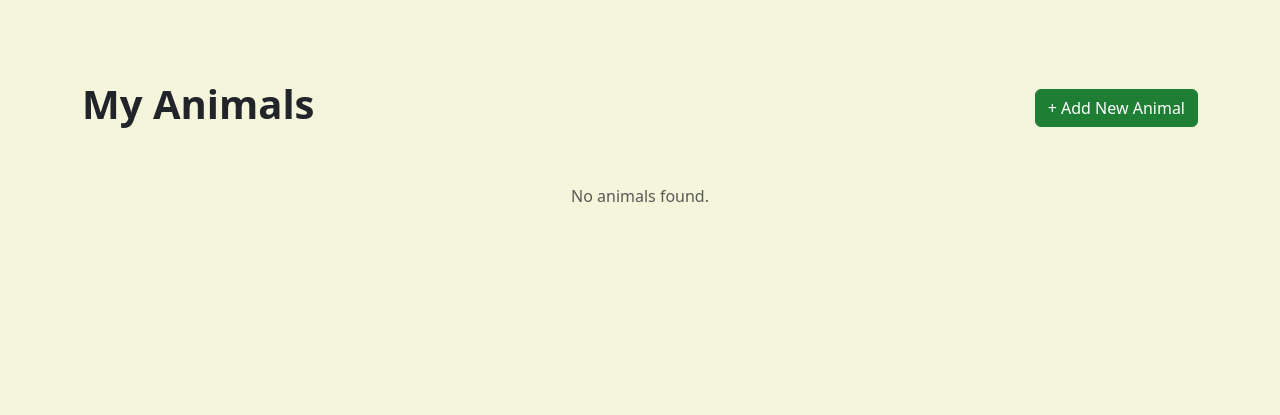
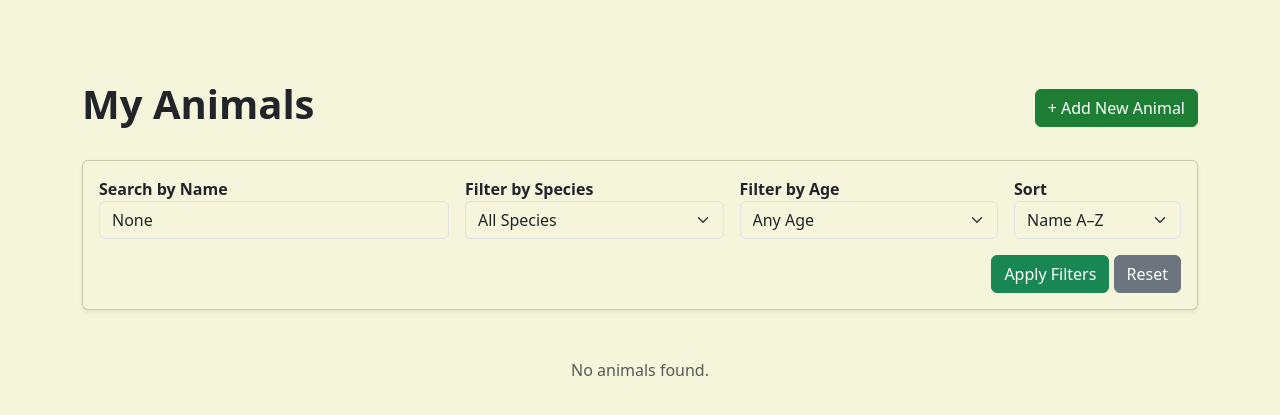
Before and after one commit to Nkitchen86-FHSU/finalprojectNicholasKitchen, a Django app: page /myanimal/ in a window 1280 px wide. Shown: the part 56-471 px from the top of the page. Run offline with Django 5.2, Linux system fonts and the light colour scheme; the visitor is signed in with stand-in values (Sample User, id 1); data that the repository does not hold is empty.

Commit message:
Updated myanimal index view and html to include search, sorting, and filtering.

```diff
--- a/finalprojectNicholasKitchen/zooventory/templates/zooventory/myanimal/index.html
+++ b/finalprojectNicholasKitchen/zooventory/templates/zooventory/myanimal/index.html
@@ -4,22 +4,83 @@
 
 {% block content %}
 <div class="container my-5">
+
+    <!-- HEADER -->
     <div class="d-flex justify-content-between align-items-center mb-4">
         <h1 class="text-dark fw-bold">My Animals</h1>
-        {% if user.is_authenticated %}
         <a href="{% url 'myanimal_create' %}" class="btn btn-primary">+ Add New Animal</a>
-        {% endif %}
     </div>
 
+
+    <!-- FILTER / SORT / SEARCH BAR -->
+    <form method="GET" class="card p-3 mb-4 shadow-sm" style="background-color: #f5f5dc;">
+        <div class="row g-3">
+
+            <!-- SEARCH -->
+            <div class="col-md-4">
+                <label class="fw-bold">Search by Name</label>
+                <input type="text" name="search" class="form-control"
+                       placeholder="Search..."
+                       value="{{ search }}">
+            </div>
+
+            <!-- SPECIES FILTER -->
+            <div class="col-md-3">
+                <label class="fw-bold">Filter by Species</label>
+                <select name="species" class="form-select">
+                    <option value="all">All Species</option>
+                    {% for s in species_list %}
+                        <option value="{{ s }}" {% if s == species %}selected{% endif %}>
+                            {{ s }}
+                        </option>
+                    {% endfor %}
+                </select>
+            </div>
+
+            <!-- AGE FILTER -->
+            <div class="col-md-3">
+                <label class="fw-bold">Filter by Age</label>
+                <select name="age_range" class="form-select">
+                    <option value="">Any Age</option>
+                    <option value="1-10" {% if age_range == "1-10" %}selected{% endif %}>1–10</option>
+                    <option value="11-20" {% if age_range == "11-20" %}selected{% endif %}>11–20</option>
+                    <option value="21-30" {% if age_range == "21-30" %}selected{% endif %}>21–30</option>
+                    <option value="30+" {% if age_range == "30+" %}selected{% endif %}>30+</option>
+                </select>
+            </div>
+
+            <!-- SORT -->
+            <div class="col-md-2">
+                <label class="fw-bold">Sort</label>
+                <select name="sort" class="form-select">
+                    <option value="name_asc" {% if sort == "name_asc" %}selected{% endif %}>Name A–Z</option>
+                    <option value="name_desc" {% if sort == "name_desc" %}selected{% endif %}>Name Z–A</option>
+                </select>
+            </div>
+
+        </div>
+
+        <!-- SUBMIT BUTTON -->
+        <div class="mt-3 text-end">
+            <button class="btn btn-success">Apply Filters</button>
+            <a href="{% url 'myanimal_index' %}" class="btn btn-secondary">Reset</a>
+        </div>
+    </form>
+
+
+    <!-- ANIMAL LIST -->
     {% if myanimals %}
         <div class="row row-cols-1 row-cols-md-2 g-4">
             {% for a in myanimals %}
                 <div class="col">
                     <div class="card shadow-sm border-0 h-100">
+
+                        <!-- HEADER -->
                         <div class="card-header text-light" style="background-color: #1e7e34;">
                             <h5 class="mb-0">{{ a.name }}</h5>
                         </div>
 
+                        <!-- BODY -->
                         <div class="card-body" style="background-color: #f5f5dc;">
                             <p>
                                 <strong>Species:</strong> {{ a.species }}
@@ -29,8 +90,8 @@
                                        title="More info about this species">
                                         <svg xmlns="http://www.w3.org/2000/svg" width="16" height="16"
                                              fill="#1e7e34" class="bi bi-question-circle" viewBox="0 0 16 16">
-                                        <path d="M8 15A7 7 0 1 1 8 1a7 7 0 0 1 0 14m0 1A8 8 0 1 0 8 0a8 8 0 0 0 0 16"></path>
-                                        <path d="M5.255 5.786a.237.237 0 0 0 .241.247h.825c.138 0 .248-.113.266-.25.09-.656.54-1.134 1.342-1.134.686 0 1.314.343 1.314 1.168 0 .635-.374.927-.965 1.371-.673.489-1.206 1.06-1.168 1.987l.003.217a.25.25 0 0 0 .25.246h.811a.25.25 0 0 0 .25-.25v-.105c0-.718.273-.927 1.01-1.486.609-.463 1.244-.977 1.244-2.056 0-1.511-1.276-2.241-2.673-2.241-1.267 0-2.655.59-2.75 2.286m1.557 5.763c0 .533.425.927 1.01.927.609 0 1.028-.394 1.028-.927 0-.552-.42-.94-1.029-.94-.584 0-1.009.388-1.009.94"></path>
+                                            <path d="M8 15A7 7 0 1 1 8 1a7 7 0 0 1 0 14m0 1A8 8 0 1 0 8 0a8 8 0 0 0 0 16"/>
+                                            <path d="M5.255 5.786a.237.237 0 0 0 .241.247h.825c.138 0 .248-.113.266-.25.09-.656.54-1.134 1.342-1.134"/>
                                         </svg>
                                     </a>
                                 {% endif %}
@@ -43,20 +104,19 @@
                             <!-- ACTION BUTTONS -->
                             <div class="mt-3 d-flex flex-wrap gap-2">
 
-                            <!-- Feeding Schedule Button -->
+                                <!-- Feeding Schedule -->
                                 <a href="{% url 'feeding_schedule_index' a.id %}"
                                    class="btn btn-outline-primary btn-sm">
                                     Feeding Schedule
                                 </a>
 
-                            {% if user.id == a.owner.id %}
+                                <!-- Edit -->
                                 <a href="{% url 'myanimal_update' a.id %}"
                                    class="btn btn-outline-success btn-sm">
                                     Edit
                                 </a>
-                            {% endif %}
+                            </div>
 
-                        </div>
                         </div>
 
                     </div>
@@ -67,5 +127,6 @@
     {% else %}
         <p class="text-center text-muted mt-5">No animals found.</p>
     {% endif %}
+
 </div>
 {% endblock %}
--- a/finalprojectNicholasKitchen/zooventory/views.py
+++ b/finalprojectNicholasKitchen/zooventory/views.py
@@ -6,7 +6,7 @@ from django.shortcuts import render, redirect, get_object_or_404
 from django.contrib.auth.decorators import login_required
 from django.contrib import messages
 from django.http import JsonResponse
-from django.db.models import Sum
+from django.db.models import Sum, Q
 from django.utils import timezone
 from django.conf import settings
 from .models import MyAnimal, UniqueAnimal, Food, FeedingSchedule, Log, Notification
@@ -92,7 +92,50 @@ def custom_login(request):
 @login_required
 def myanimal_index(request):
     myanimals = MyAnimal.objects.filter(owner=request.user)
-    return render(request, 'zooventory/myanimal/index.html', {'myanimals': myanimals})
+    species_list = (
+        MyAnimal.objects.filter(owner=request.user)
+        .order_by('species')
+        .values_list('species', flat=True)
+        .distinct()
+    )
+
+    # Sort by animal name ascending or descending
+    sort = request.GET.get('sort', 'name')
+    if sort == 'name_asc':
+        myanimals = myanimals.order_by('name')
+    elif sort == 'name_desc':
+        myanimals = myanimals.order_by('-name')
+
+    # Filter by species
+    species = request.GET.get('species')
+    if species and species != 'all':
+        myanimals = myanimals.filter(species__iexact=species)
+
+    # Filter by age range
+    age_range = request.GET.get('age_range')
+    if age_range:
+        if age_range == '1-10':
+            myanimals = myanimals.filter(age__gte=1, age__lte=10)
+        elif age_range == '11-20':
+            myanimals = myanimals.filter(age__gte=11, age__lte=20)
+        elif age_range == '21-30':
+            myanimals = myanimals.filter(age__gte=21, age__lte=30)
+        elif age_range == '30+':
+            myanimals = myanimals.filter(age__gte=31)
+
+    # Search by name
+    search = request.GET.get('search')
+    if search:
+        myanimals = myanimals.filter(Q(name__icontains=search))
+
+    return render(request, 'zooventory/myanimal/index.html', {
+        'myanimals': myanimals,
+        'sort': sort,
+        'species': species,
+        'species_list': species_list,
+        'age_range': age_range,
+        'search': search,
+    })
 
 @login_required
 def myanimal_create(request):
```
Lines whose indentation alone changed are shown as unchanged.
